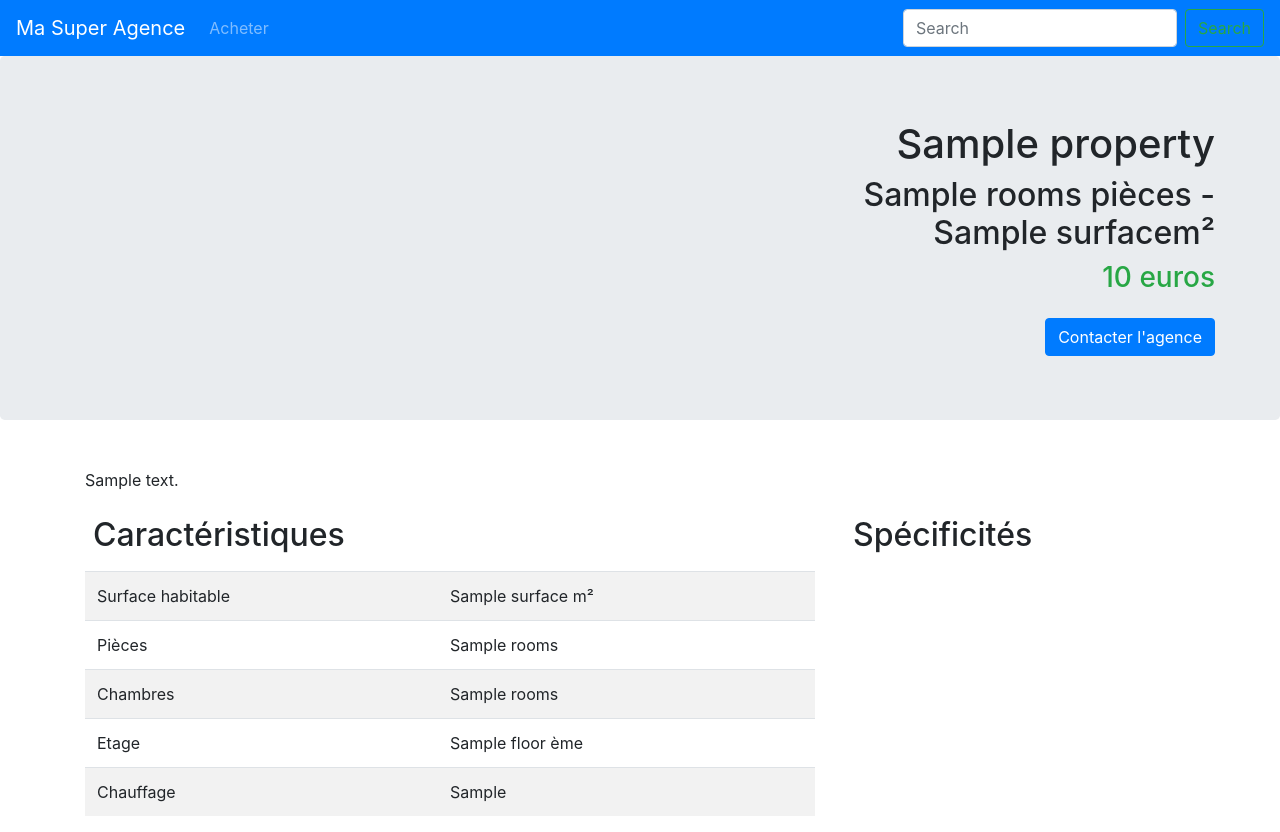
After one commit to 3nissay/MaSuperAgence, a Symfony app: template templates/property/show.html.twig in a window 1280 px wide. The commit adds this page. Run offline with Twig, Linux system fonts and the light colour scheme; the template is opened without the code that fills it: most values are stand-ins (such as "Sample title", 1, 10 or a date in 2020); some libraries are stand-ins or nearby versions.

Commit message:
feature: frontend

```diff
--- a/composer.json
+++ b/composer.json
@@ -7,6 +7,7 @@
         "php": ">=7.2.5",
         "ext-ctype": "*",
         "ext-iconv": "*",
+        "cocur/slugify": "^4.0",
         "composer/package-versions-deprecated": "1.11.99.2",
         "doctrine/annotations": "^1.0",
         "doctrine/doctrine-bundle": "^2.3",
--- /dev/null
+++ b/templates/property/show.html.twig
@@ -0,0 +1,58 @@
+{% extends 'base.html.twig' %}
+
+{% block title property.title %}
+
+{% block body %}
+    <div class="jumbotron">
+    <div class="row">
+            <div class="col-md-8">
+            </div>
+            <div class="col-md-4 text-right pr-5">
+            <h1>{{ property.title}} </h1>
+            <h2>{{ property.rooms}} pièces - {{ property.surface }}m²</h2>
+            <h3 class="text-success">{{ property.getFormatedPrice }} euros</h3>
+            <a href="#" class="btn btn-primary mt-3">Contacter l'agence</a>
+            </div>
+        </div>
+
+    </div>
+
+    <div class="container mt-5">
+        <p>
+        {{ property.description | nl2br }}
+        </p>
+
+        <div class="row">
+            <div class="col-md-8">
+            <h2 class="p-2">Caractéristiques</h2>
+            <table class="table table-striped">
+                <tr>
+                    <td>Surface habitable</td>
+                    <td>{{ property.surface }} m²</td>
+                </tr>
+                <tr>
+                <td>Pièces</td>
+                <td>{{ property.rooms }}</td>
+                </tr>
+                <tr>
+                <td>Chambres</td>
+                <td>{{ property.rooms }}</td>
+                </tr>
+                <tr>
+                <td>Etage</td>
+                <td>{{ property.floor }} ème</td>
+                </tr>
+                <tr>
+                <td>Chauffage</td>
+                <td>{{ property.heatType }}</td>
+                </tr>
+            </table>
+            </div>
+
+            <div class="col-md-4">
+                    <h2 class="p-2">Spécificités</h2>
+
+            </div>
+        </div>
+    </div>
+{% endblock %}
```
Also changed, not shown: src/Controller/HomeController.php (+7 -2 lines), src/Controller/PropertyController.php (+33 -1 lines), src/Entity/Property.php (+21 -1 lines), src/Repository/PropertyRepository.php (+24 -0 lines), templates/pages/home.html.twig (+20 -0 lines), 2 other files.
